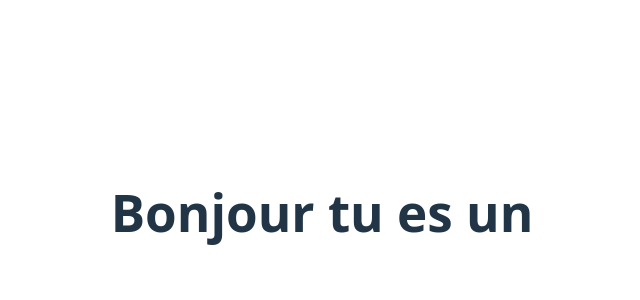
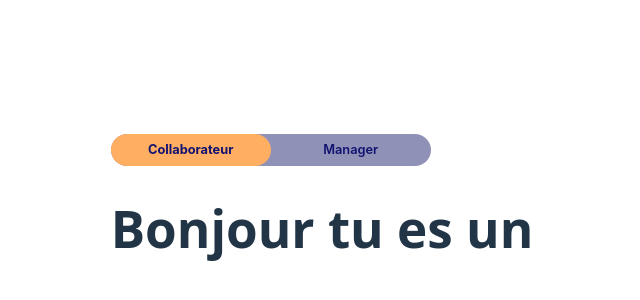
Before and after one commit to Ahmedamine4/Xellop-absence, a React (Vite) app in the folder Frontend/: page /Page-manager in a window 1280 px wide. Shown: the part 188-488 px from the top of the page, without its empty margins (318-958 px from the left). Built offline with nearby package versions, Linux system fonts and the light colour scheme.

Commit message:
post meeting modifications and navbar

```diff
--- a/Frontend/src/App.jsx
+++ b/Frontend/src/App.jsx
@@ -33,7 +33,7 @@ function App() {
 
         // Selon le rôle, rediriger vers la page appropriée
         if (data.role === 'manager') {
-            window.location.href = '/Page-manager';
+            window.location.href = '/Page-Employé';
         } else if (data.role === 'Employé') {
             window.location.href = '/Page-Employé';
         } else {
--- a/Frontend/src/Components/Cards.css
+++ b/Frontend/src/Components/Cards.css
@@ -56,14 +56,14 @@
   z-index: 1000;
 }
 .submitboutton{
+  display: flex;
   background-color: #FBA452;
   color: #1D1D4D;
   border-radius: .5rem;
-  padding: 1.5rem 3rem;
+  padding: 1rem 2rem;
   font-size: 1rem;
   font-weight: bold;
   text-align: center;
-  margin-right: 25vw;
 }
 .submitboutton:hover{
   background-color:#FFBD7E ;
--- a/Frontend/src/Components/Nouvelledemande.jsx
+++ b/Frontend/src/Components/Nouvelledemande.jsx
@@ -93,13 +93,13 @@ const SetBrouillon = async () => {
               type="button"
               onClick={SetBrouillon}
             >
-              brouillon
+              Enregistrer comme brouillon
             </button>
             <button
               className="enregistrerdemande"
               type="submit"
               >
-              Enregistrer
+              Soumettre la demande
             </button>
             </div>
           </form>
--- a/Frontend/src/Pages/PageEmploye.jsx
+++ b/Frontend/src/Pages/PageEmploye.jsx
@@ -1,4 +1,4 @@
-import "./Styles.css"
+
 import Demandecard from "../Components/DemandesCard"
 import React, { useEffect, useState } from 'react';
 import axios from 'axios';
@@ -15,9 +15,16 @@ function PageEmploye() {
   const id_manager = localStorage.getItem('manager_id');
   const userid = localStorage.getItem('employee_id');
 
+  const [selectcollab, setSelectcollab] = useState(false);
   const [leaveRequests, setLeaveRequests] = useState([]);
   const [showForm, setShowForm] = useState(false);
   const percentage = (jour_res / 30)*100;
+
+  useEffect(() => {
+    if (selectcollab && role === "manager") {
+      window.location.href = '/Page-manager';
+    }
+  }, [selectcollab, role]);
 
   useEffect(() => {
     if (userid) {
@@ -29,6 +36,8 @@ function PageEmploye() {
 
   return (
     <div className="employee-dashboard">
+      <div className="info-submit-solde">
+
       <div className="employee-info">
         <div className="inner">
           <h1>{firstName} {lastName}</h1>
@@ -38,22 +47,22 @@ function PageEmploye() {
           </div>
         </div>
       </div>
+            <div className="navbar">
+        <div className="collaborateurnav" type="button">
+          <h1>Collaborateur</h1>
+        </div>
+        <div className="managernav" type="button" onClick={setSelectcollab}>
+          <h1>Manager</h1>
+        </div>
+      </div>
         <div className="solde-nouvelledemande">
             <div className="circularprogresssolde">
               <h1>Solde de Congé </h1>
-            <CircularProgressbar
-          value={percentage}
-          text={`${jour_res}`}
-          styles={buildStyles({
-          textColor: '#5B45FF',
-          pathColor: '#5B45FF',
-          trailColor: '#9091B6',
-          textSize: '16px',
-          strokeLinecap: 'butt',
-          pathWidth: 12,
-          trailWidth: 12,
-        })}
-      />
+              <div className="progress-bar">
+                <div className="solde-progress" style={{ width: `${percentage}%` }}>
+                  <p>{jour_res}</p>
+                </div>
+              </div>
             </div>
             <div >
                 <button className='submitboutton' onClick={() => setShowForm(!showForm)}>
@@ -61,6 +70,7 @@ function PageEmploye() {
                 </button>
             </div>
             </div>
+        </div>
             <Nouvelledemande setLeaveRequests={setLeaveRequests} userid={userid}  setShowForm={setShowForm} showForm={showForm} />
       <div className="leave-requests">
         <h2>Historique des demandes de congé</h2>
--- a/Frontend/src/Pages/PageManager.jsx
+++ b/Frontend/src/Pages/PageManager.jsx
@@ -1,8 +1,32 @@
-export default function PageEmploye() {
+import React, { useEffect, useState } from 'react';
+import "./Styles.css"
+
+function PageEmploye() {
+  const [selectcollab, setSelectcollab] = useState(true);
   const firstName = localStorage.getItem('first_name');
   const lastName = localStorage.getItem('last_name');
   const role=localStorage.getItem('role');
 
-return <h1>Bonjour {firstName} {lastName} tu es un {role}</h1>;
+
+return (
+<div>
+            <div className="navbar">
+        <div className="collaborateurnav" type="button" onClick={() => {
+           setSelectcollab(false);
+          window.location.href = '/Page-Employé';
+          }}>
+          <h1>Collaborateur</h1>
+        </div>
+        <div className="managernav" type="button">
+          <h1>Manager</h1>
+        </div>
+      </div>
+
+<h1>Bonjour {firstName} {lastName} tu es un {role}</h1>
+
+</div>
+)
 
 }
+
+export default PageEmploye;
--- a/Frontend/src/Pages/Styles.css
+++ b/Frontend/src/Pages/Styles.css
@@ -13,40 +13,108 @@
   overflow-x: hidden;
 
 }
-
+.navbar{
+  display: flex;
+  background-color: #9091B6;
+  width: 20rem;
+  height: 2rem;
+  border-radius: 1rem;
+  color: #111271;
+  justify-content: center;
+  align-items: center;
+  flex-direction: row;
+}
+.collaborateurnav{
+  display: flex;
+  background-color: #FFAE62;
+  text-align: center;
+  justify-content: center;
+  align-items: center;
+  width: 50%;
+  height: 2rem;
+  border-radius: 1rem;
+  margin-left: 0;
+}
+.collaborateurnav h1{
+  font-family: Inter;
+  font-size: .8rem;
+  font-style: normal;
+  font-weight: 700;
+}
+.managernav{
+  display: flex;
+  text-align: center;
+  justify-content: center;
+  align-items: center;
+  width: 50%;
+  height: 2rem;
+  border-radius: 1rem;
+  margin-left: 0;
+}
+.managernav h1{
+  font-family: Inter;
+  font-size: .8rem;
+  font-style: normal;
+  font-weight: 600;
+}
+.info-submit-solde{
+  display: flex;
+  flex-direction: row;
+  justify-content: space-between;
+  margin-left: 15vw;
+  margin-right: 15vw;
+  margin-top: 3rem;
+}
 .employee-info{
     display: block;
-    width: 15vw;
-    min-width: 14rem;
-    margin-left: 15vw;
-    margin-top: 3rem;
+    width: 16vw;
+    min-width: 16rem;
     justify-content: center;
     text-align: center;
 }
 .solde-nouvelledemande{
   display: flex;
-  width: 100vw;
-  flex-direction: row;
-  justify-content: space-between;
-  margin-top: 4rem;
+  flex-direction: column;
+  justify-content: center;
   align-items: center;
 }
 .circularprogresssolde{
-  width:13vw;
-  height: auto;
+  margin-bottom: 3rem;
   font-family: Inter;
   font-size: 8px;
   font-style: normal;
   font-weight: 500;
-  margin-left: 25vw;
 }
 .circularprogresssolde h1{
   color: #FFFFFF;
   font-family: Inter;
-  font-size: 1.3rem;
+  font-size: 1rem;
   font-style: normal;
   font-weight: 500;
-  padding: .5rem .5rem;
+  text-align: left;
+
+}
+.progress-bar{
+  display: flex;
+  background-color: #9091B6;
+  border-radius: .5rem;
+  width: 15vw;
+  height: 1rem;
+}
+.solde-progress{
+    display: flex;
+    align-items: center;
+    justify-content: center;
+    border-radius: .5rem;
+    background-color: #5B45FF;
+    color: #b4b5d4;
+}
+.solde-progress p{
+    display: inline-block;
+    font-family: Inter;
+    font-size: 12px;
+    font-style: normal;
+    font-weight: 600;
 
 }
 .Title{
@@ -79,7 +147,7 @@
     display: flex;
     flex-direction: column;
     align-items: center;
-    margin-top: 7rem;
+    margin-top: 3rem;
 }
 
 .description {
@@ -93,7 +161,7 @@
 .employee-info h1{
     color: #FFF;
     font-family: Inter;
-    font-size: 13px;
+    font-size: 16px;
     font-style: normal;
     font-weight: 600;
     line-height: normal;
@@ -104,7 +172,7 @@
     margin-top: 0px;
     color: #FFF;
     font-family: Inter;
-    font-size: 12px;
+    font-size: 14px;
     font-style: normal;
     font-weight: 400;
     line-height: normal;
```
